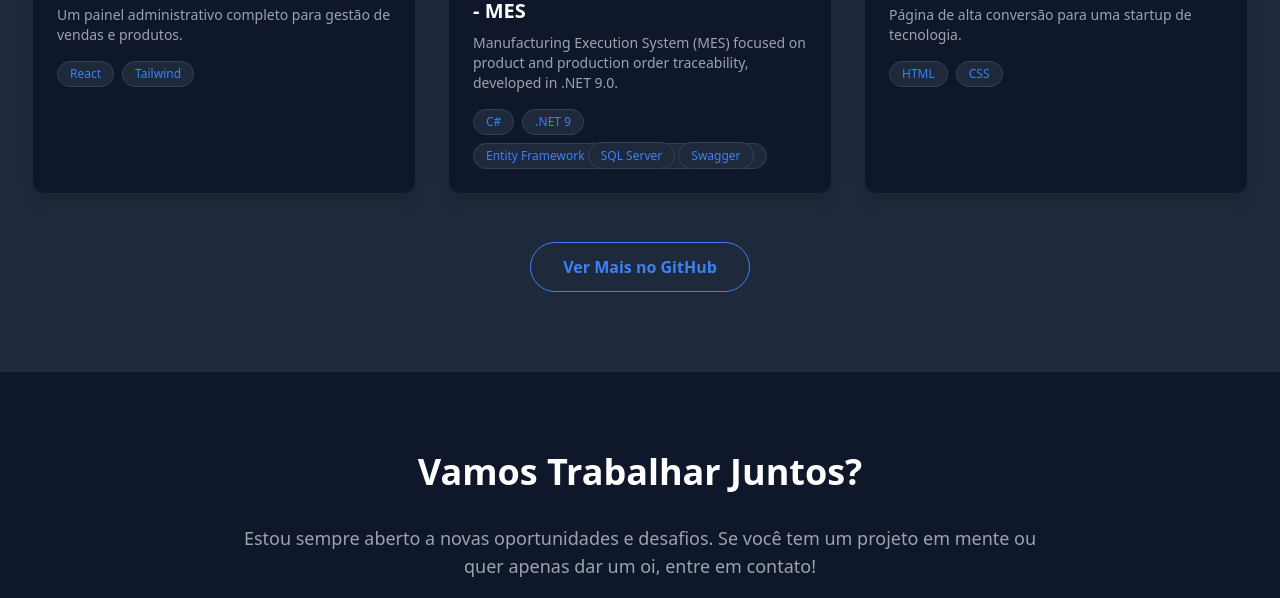
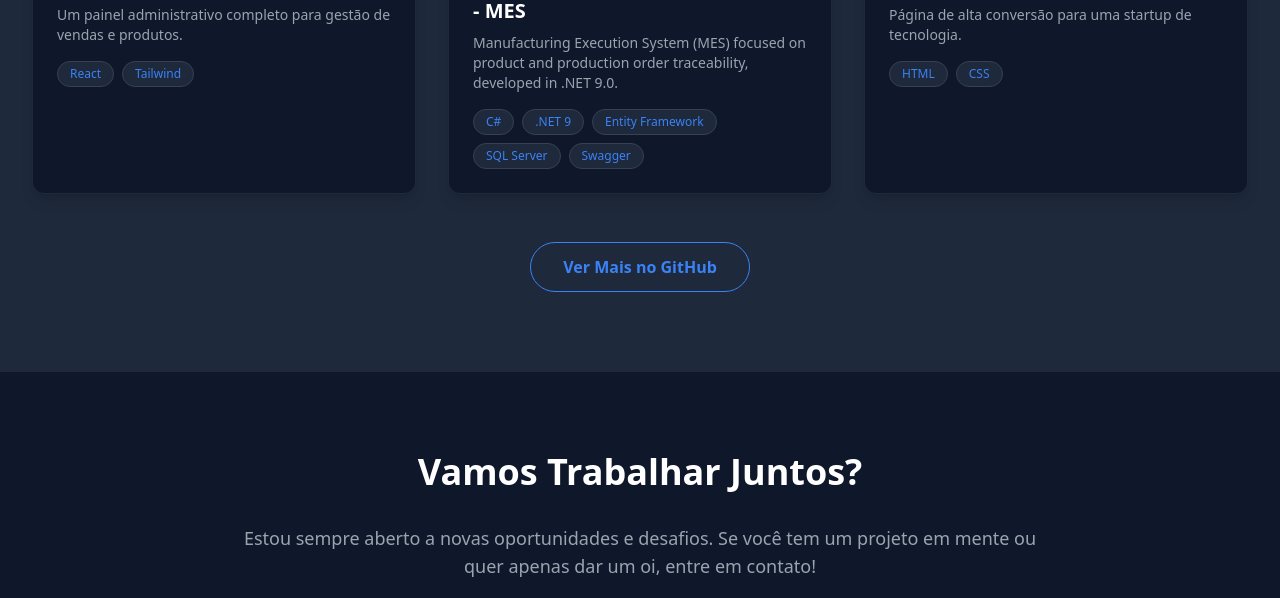
Before and after one commit to francisconetodevv/francisconetodevv.github.io, a plain HTML site: page index.html in a window 1280 px wide. Shown: the part 2320-2918 px from the top of the page. Drawn offline with nearby package versions, Linux system fonts and the light colour scheme.

Commit message:
adding project

```diff
--- a/index.html
+++ b/index.html
@@ -265,7 +265,7 @@
                         <div class="flex flex-wrap gap-2">
                             <span class="px-3 py-1 bg-secondary text-primary text-xs rounded-full border border-gray-700">C#</span>
                             <span class="px-3 py-1 bg-secondary text-primary text-xs rounded-full border border-gray-700">.NET 9</span>
-                            <pan class="px-3 py-1 bg-secondary text-primary text-xs rounded-full border border-gray-700">Entity Framework</span>
+                            <span class="px-3 py-1 bg-secondary text-primary text-xs rounded-full border border-gray-700">Entity Framework</span>
                             <span class="px-3 py-1 bg-secondary text-primary text-xs rounded-full border border-gray-700">SQL Server</span>
                             <span class="px-3 py-1 bg-secondary text-primary text-xs rounded-full border border-gray-700">Swagger</span>
                         </div>
```
